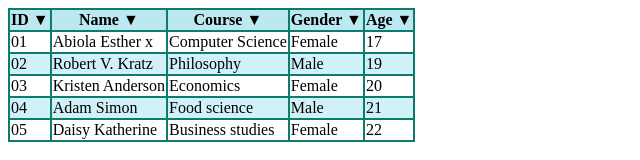
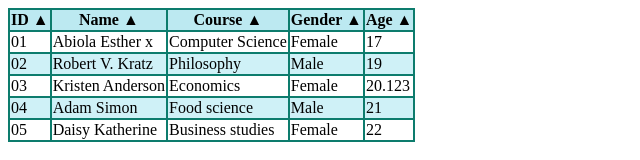
Before and after one commit to elgigantegoesgit/simple_table, a Vue app: page / in a window 1280 px wide. Shown: the top 160 px of the page, without its empty margins (0-640 px from the left). Built offline with nearby package versions, Linux system fonts and the light colour scheme.

Commit message:
added sorting, first step

```diff
--- a/src/App.vue
+++ b/src/App.vue
@@ -1,5 +1,5 @@
 <template>
-  <Table :fields="fields" :studentData="studentData"></Table>
+  <Table :myfields="myfields" :studentData="studentData"></Table>
 </template>
 
 <script>
@@ -12,6 +12,13 @@ export default {
   },
 
   setup() {
+    var myfields = [];
+    myfields.push({ label: "ID", isSorted: 0 }); //isSorted: 0...not sorted, 1...ASC, -1...DESC
+    myfields.push({ label: "Name", isSorted: 0 });
+    myfields.push({ label: "Course", isSorted: 0 });
+    myfields.push({ label: "Gender", isSorted: 0 });
+    myfields.push({ label: "Age", isSorted: 0 });
+
     //An array of values for the data
     const studentData = [
       {
@@ -33,7 +40,7 @@ export default {
         Name: "Kristen Anderson",
         Course: "Economics",
         Gender: "Female",
-        Age: "20",
+        Age: "20.123",
       },
       {
         ID: "04",
@@ -50,8 +57,8 @@ export default {
         Age: "22",
       },
     ];
-    const fields = ["ID", "Name", "Course", "Gender", "Age"];
-    return { studentData, fields };
+
+    return { studentData, myfields };
   },
 };
 </script>
--- a/src/components/table.vue
+++ b/src/components/table.vue
@@ -1,20 +1,32 @@
 <template>
+  <!-- ul>
+    <li v-for="item in myfields">{{ item.label }}</li>
+  </ul>
+  <ul>
+    <li v-for="(obj, idx) in myfields">{{ idx }} : {{ obj }}</li>
+  </ul -->
   <table>
     <thead>
       <tr>
         <!-- loop through each value of the fields to get the table header -->
-        <th v-for="field in fields" :key="field" @click="sortTable(field)">
-          {{ field }}
-          <i v-if="sortDesc">▼</i>
-          <i v-else>▲</i>
+        <th
+          v-for="(field, idx) in myfieldslcl"
+          :key="field"
+          @click="sortTable(idx)"
+        >
+          {{ field.label }}
+          <!-- i> xx {{ field.isSorted }}</i -->
+          <i v-if="field.isSorted === 0">▲</i>
+          <i v-if="field.isSorted === 1">▼</i>
+          <i v-if="field.isSorted === -1">&nbsp; &nbsp; &nbsp;</i>
         </th>
       </tr>
     </thead>
 
     <tbody>
       <!-- Loop through the list get the each student data -->
-      <tr v-for="item in studentData" :key="item">
-        <td v-for="field in fields" :key="field">{{ item[field] }}</td>
+      <tr v-for="item in studentDatalcl" :key="item">
+        <td v-for="field in myfields" :key="field">{{ item[field.label] }}</td>
       </tr>
     </tbody>
   </table>
@@ -24,37 +36,57 @@
 export default {
   name: "TableComponent",
   props: {
-    studentData: {
+    myfields: {
       type: Array,
     },
-    fields: {
+    studentData: {
       type: Array,
     },
   },
   data() {
     return {
-      sortDesc: true,
-      sortDescFields: new Array(this.fields.length).fill(0),
-      myfields: [],
+      myfieldslcl: [], // local copy of passed prop 'myfields' in order to mutate 'isSorted'
+      studentDatalcl: [],
     };
   },
   methods: {
-    sortTable(field) {
-      this.sortDesc = !this.sortDesc;
-      console.log("sort " + this.sortDesc + " by " + field);
-      console.log(this.sortDescFields);
-      console.log(this.myfields[2]);
+    sortTable(idx_) {
+      if (this.myfieldslcl[idx_].isSorted < 1)
+        this.myfieldslcl[idx_].isSorted++;
+      else this.myfieldslcl[idx_].isSorted = -1;
+
+      if (this.myfieldslcl[idx_].isSorted === 0) {
+        // restore original order
+        this.studentDatalcl = [...this.studentData];
+        return; // no sorting, change nothing
+      }
+
+      // console.log("sort " + this.myfieldslcl[idx_].isSorted + " by " + this.myfieldslcl[idx_].label );
+      // this.studentDatalcl.reverse();
+
+      //isSorted: 0...not sorted, 1...ASC, -1...DESC
+      const sort_ = this.myfieldslcl[idx_].isSorted;
+
+      let y = Number(this.studentDatalcl[2].Age) + 0.123; //.toLowerCase();
+      console.log("y: " + y);
+
+      // seems to work for strings AND numbers
+      this.studentDatalcl.sort(function (a, b) {
+        //let x = a.Age.toLowerCase();
+        //let y = b.Age.toLowerCase();
+        let x = Number(a.Age);
+        let y = Number(b.Age);
+        if (x < y) return -1 * sort_;
+        if (x > y) return 1 * sort_;
+        return 0;
+      });
     },
   },
   mounted() {
     console.log("process.env.NODE_ENV set to: '" + process.env.NODE_ENV + "'");
-    console.log(this.sortDescFields);
-
-    this.myfields.push({ label: "ID", isSorted: 0 });
-    this.myfields.push({ label: "Name", isSorted: 0 });
-    this.myfields.push({ label: "Course", isSorted: 0 });
-    this.myfields.push({ label: "Gender", isSorted: 0 });
-    this.myfields.push({ label: "Age", isSorted: 0 });
+    this.studentDatalcl = [...this.studentData];
+    this.myfieldslcl = [...this.myfields];
+    console.table(this.myfieldslcl[2].isSorted);
   },
 };
 </script>
```
Also changed, not shown: 1 other file (tests, documents, lock files or other folders).
